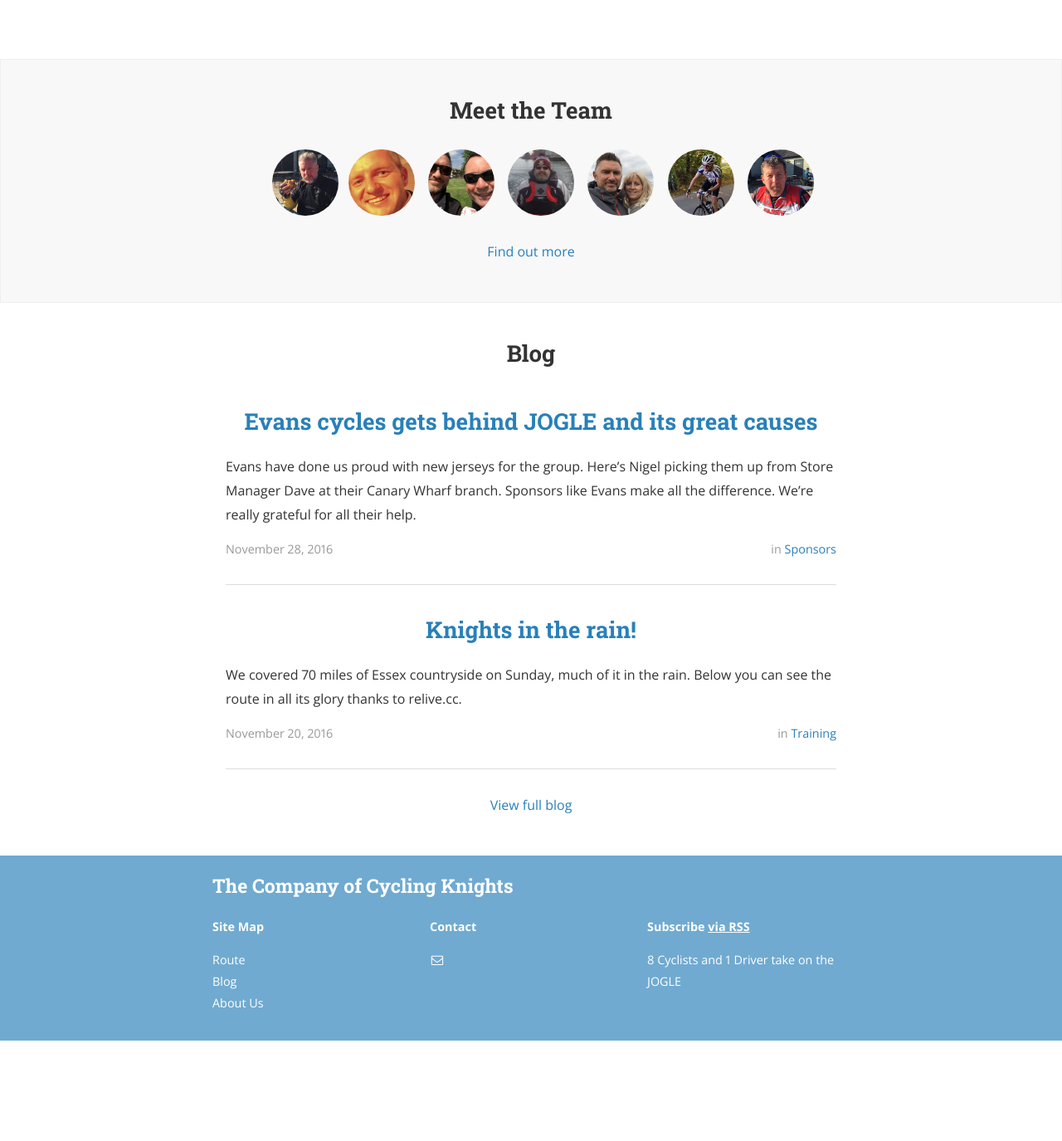
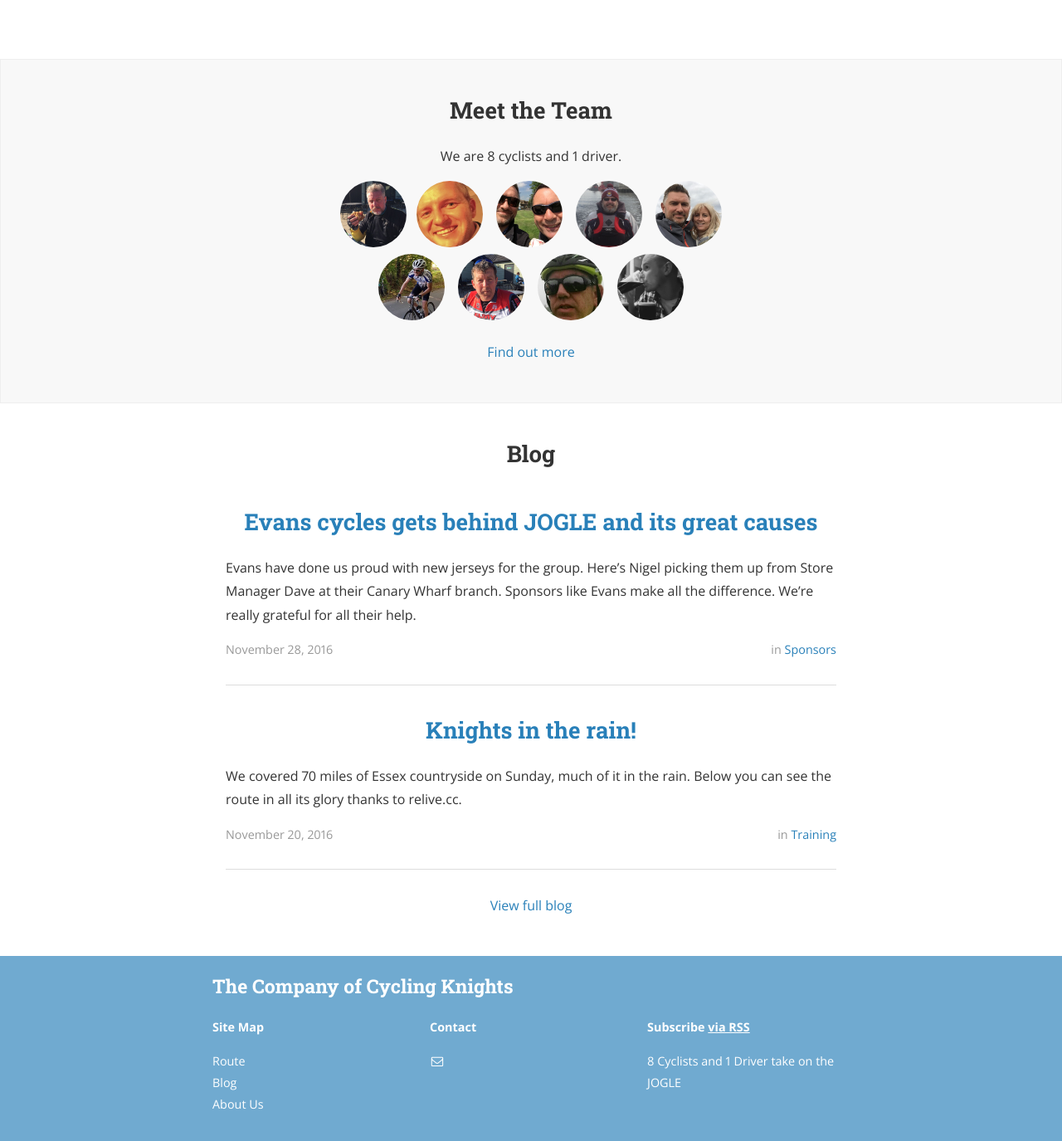
Before and after one commit to CompanyOfCyclingKnights/companyofcyclingknights.github.io, a Jekyll site: the page built from index.html, in a window 1280 px wide, cut to the strip 1752-3127 px from the top of the page. Shown: the whole strip at 83% size. Built offline with Jekyll 4.4.1, drawn with Linux system fonts in a browser that asks for light colours; nearby versions of some CDN libraries; the list of posts is cut into pages by our own code; a style sheet for code colours, icons or effects is not loaded; before the commit the page ends 3006 px from its top, so only the background shows below that.

Commit message:
More profiles and day 10 veloviewer

```diff
--- a/_posts/2016-09-02-day-10.markdown
+++ b/_posts/2016-09-02-day-10.markdown
@@ -14,3 +14,5 @@ Pretty sure this is the meanest looking car I've ever seen.
 
 Below you should find a VeloViewer of the day's ride (sometimes takes a
 few seconds to load):-
+
+<iframe style="width:100%;height:600px;" src="http://veloviewer.com/routes/7097889/embed2" frameborder="0" scrolling="no"></iframe>
--- a/_sass/_layout.scss
+++ b/_sass/_layout.scss
@@ -71,9 +71,12 @@ ul.default {
   }
 }
 
-.badges.people{
+ul.badges.people{
+  margin: 15px auto;
+  padding: 0;
+  max-width: 550px;
   li{
-    padding: 6px;
+    padding: 0px 6px;
     img{
       width: 80px;
       border-radius: 40px;
--- a/index.html
+++ b/index.html
@@ -101,6 +101,9 @@ layout: default
 <div class="section dark ">
 	<div class="wrapper home">
 		<h2>Meet the Team</h2>
+    <p class="center">
+      We are 8 cyclists and 1 driver.
+    </p>
     <ul class='badges people'>
       <li>
         <a class='center' href="/about/">
@@ -133,7 +136,17 @@ layout: default
       </li>
       <li>
         <a class='center' href="/about/">
-          <img src="/assets/team/x.png">
+          <img src="/assets/team/mike.png">
+        </a>
+      </li>
+      <li>
+        <a class='center' href="/about/">
+          <img src="/assets/team/fitz.png">
+        </a>
+      </li>
+      <li>
+        <a class='center' href="/about/">
+          <img src="/assets/team/sean.jpg">
         </a>
       </li>
     </ul>
```
Also changed, not shown: about.markdown (+43 -3 lines), assets/team/fitz.png (added), assets/team/mike.png (renamed from assets/team/x.png), assets/team/sean.jpg.
